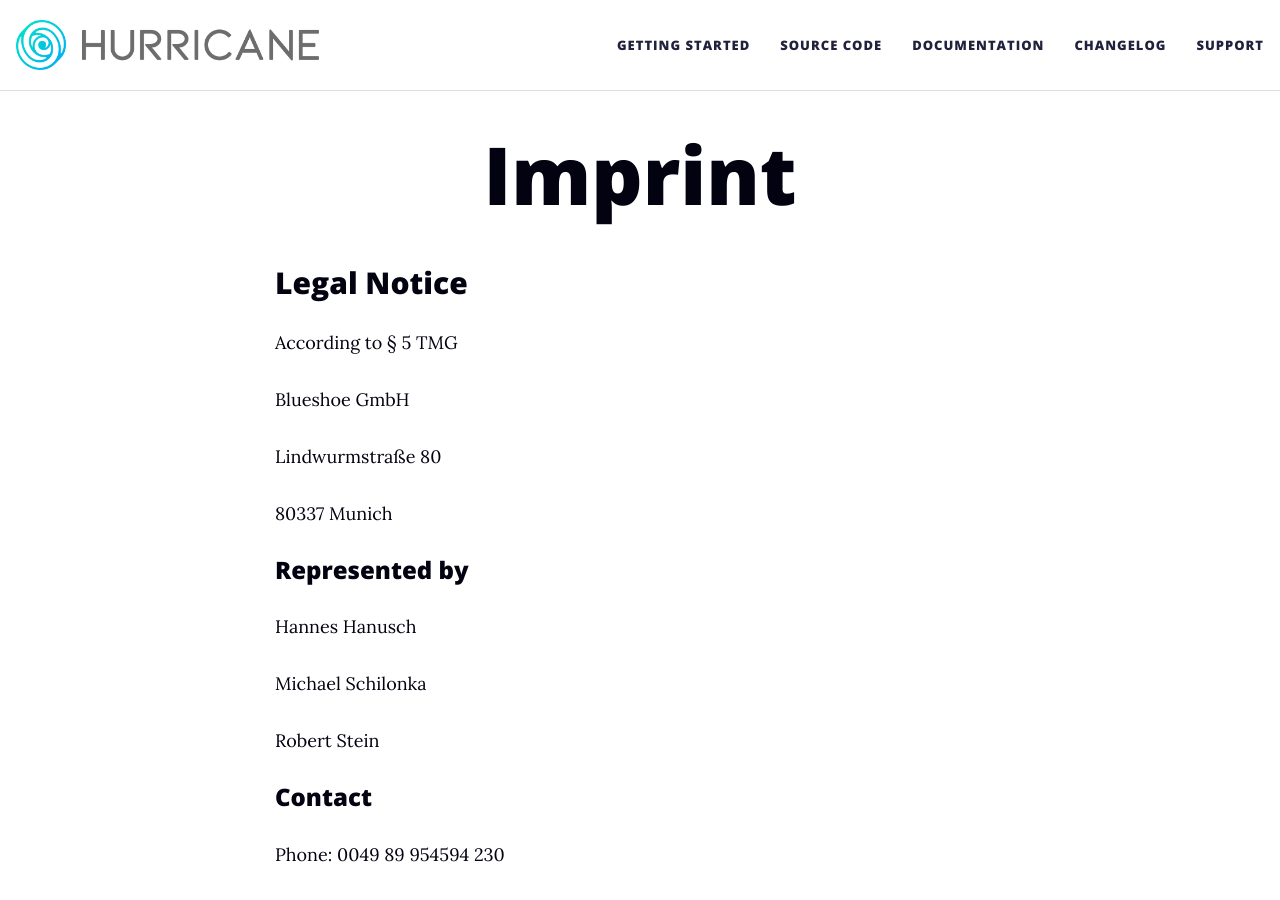
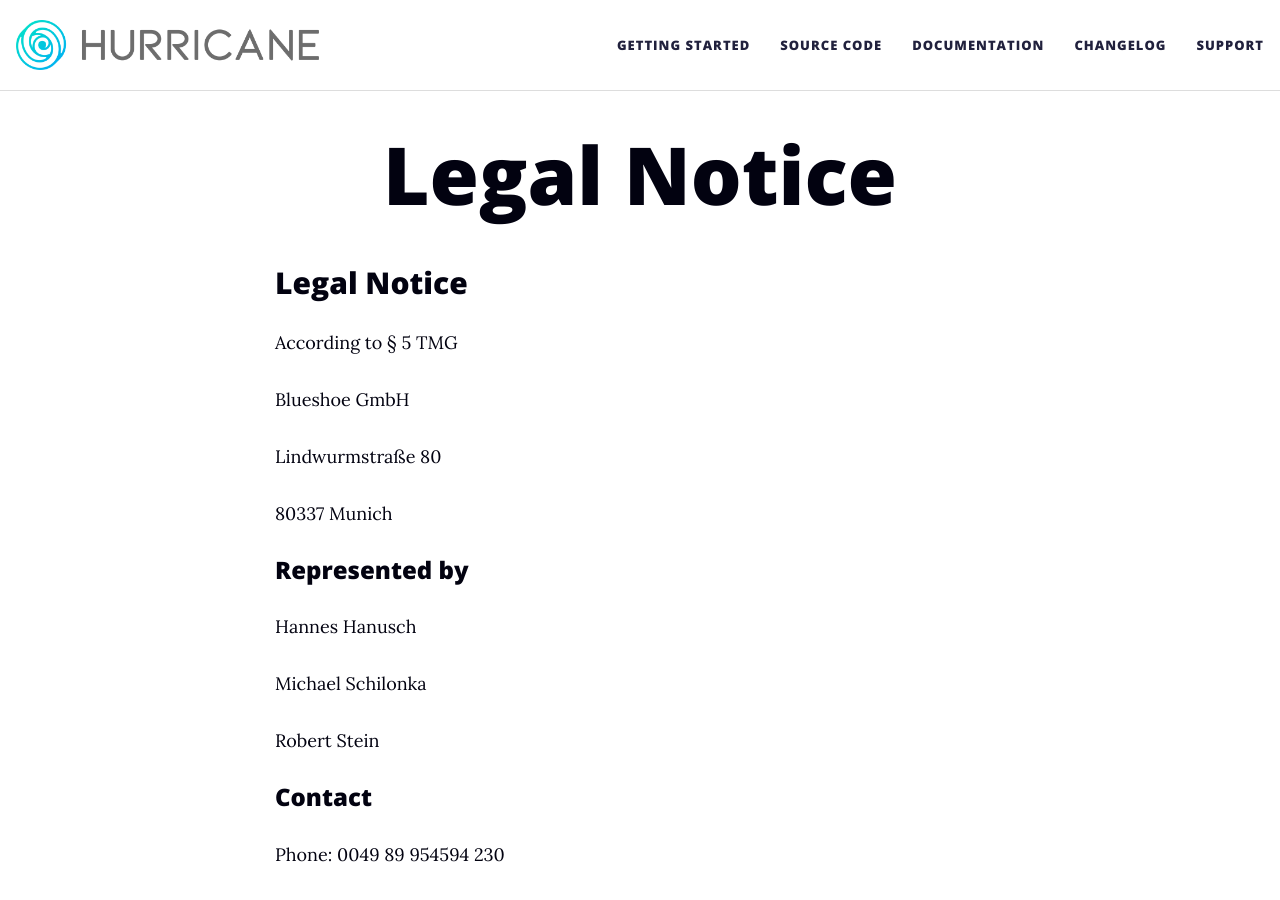
Before and after one commit to django-hurricane/django-hurricane, a Jekyll site: the page built from website/legal-notice.md, in a window 1280 px wide and 900 px high. Built offline with Jekyll 4.4.1, drawn with Linux system fonts in a browser that asks for light colours; nearby versions of some CDN libraries.

Commit message:
Update legal-notice.md
Changing Imprint to Legal Notice

```diff
--- a/website/legal-notice.md
+++ b/website/legal-notice.md
@@ -1,6 +1,6 @@
 ---
 layout: page
-title: Imprint
+title: Legal Notice
 ---
 
 ## Legal Notice
```
